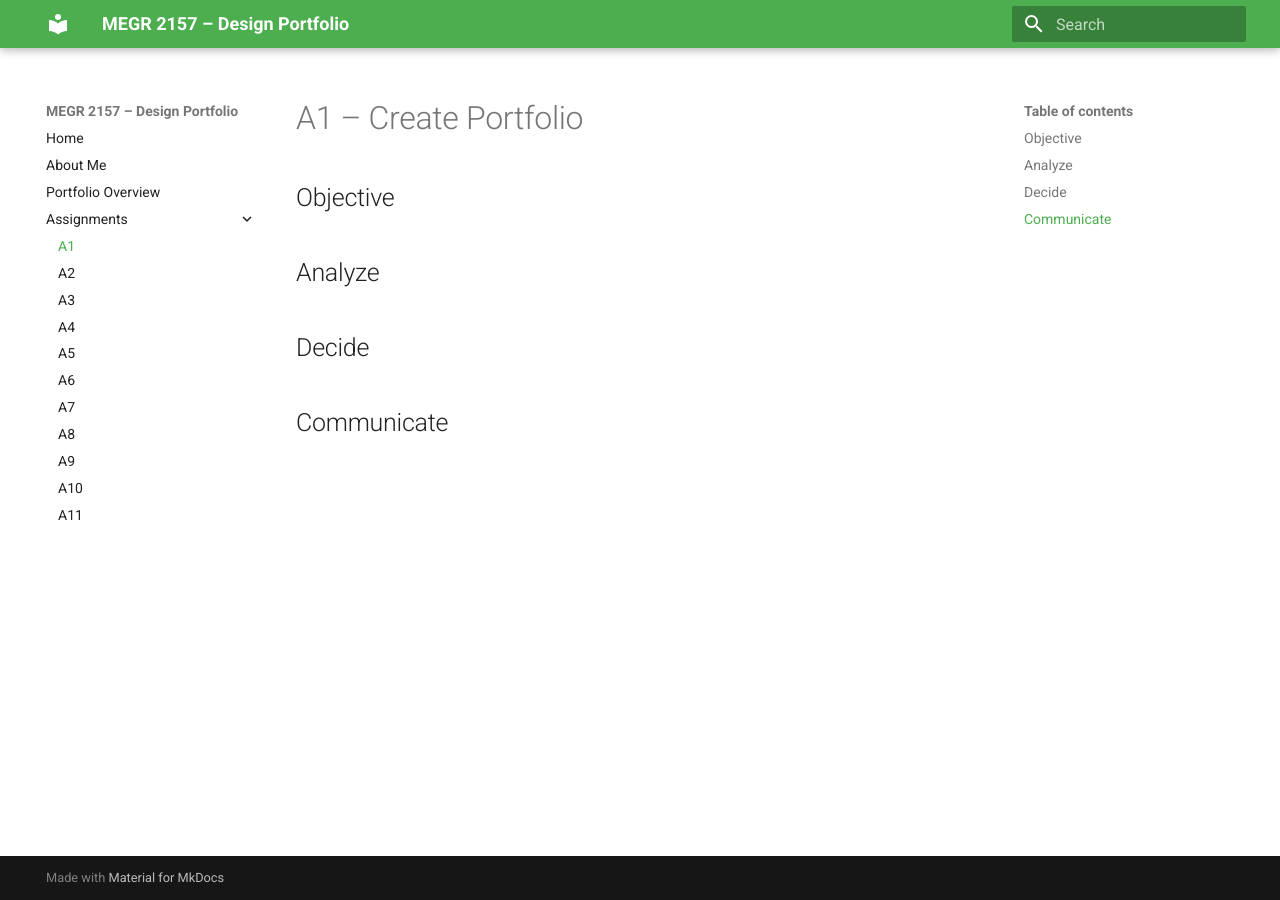
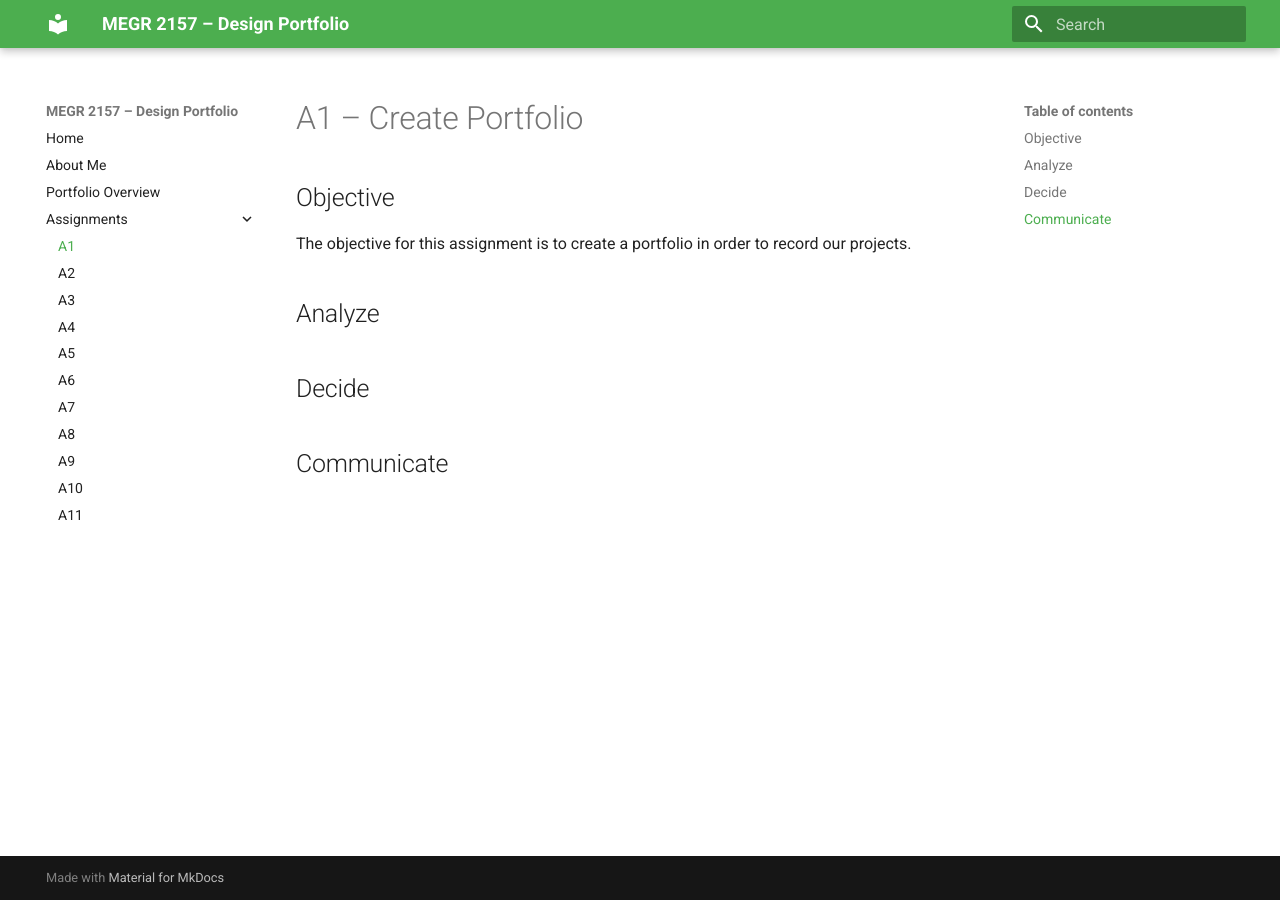
Before and after one commit to mgrego35/megr2156-portfolio, an MkDocs documentation site: the page built from docs/assignments/A01/index.md, in a window 1280 px wide. Built offline with MkDocs 1.6.1 and Material for MkDocs 9.7.7, drawn with Linux system fonts in a browser that asks for light colours.

Commit message:
Update objective for A1 portfolio assignment
Added objective section for portfolio assignment.

```diff
--- a/docs/assignments/A01/index.md
+++ b/docs/assignments/A01/index.md
@@ -1,7 +1,7 @@
 # A1 – Create Portfolio
 
 ## Objective
-
+The objective for this assignment is to create a portfolio in order to record our projects.
 
 ## Analyze
 
```
